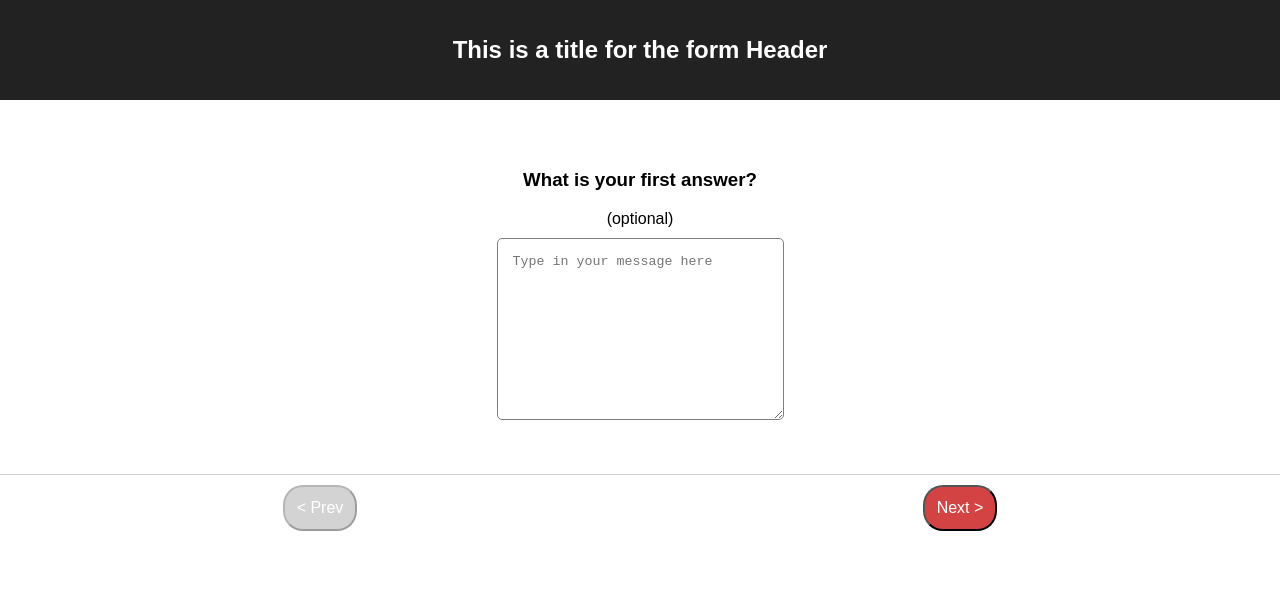
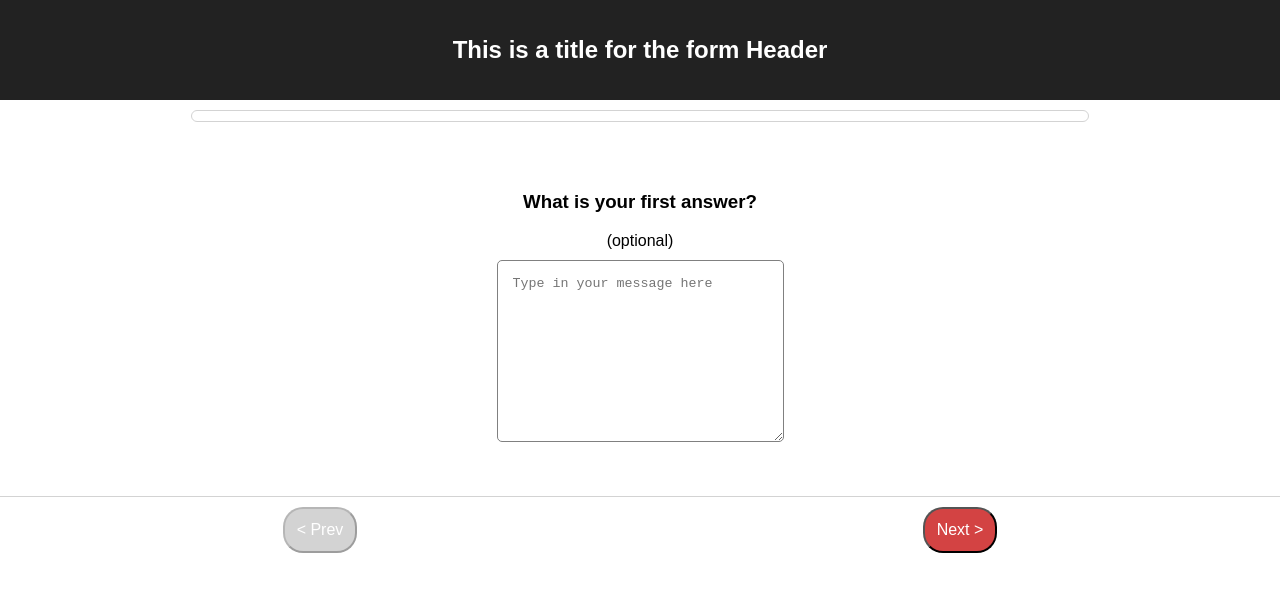
Before and after one commit to antonybudianto/exercise01, a React (Create React App) app: page / in a window 1280 px wide. Shown: the top 592 px of the page. Built offline with nearby package versions, Linux system fonts and the light colour scheme.

Commit message:
Init form progress

```diff
--- a/src/containers/FormView/FormView.js
+++ b/src/containers/FormView/FormView.js
@@ -3,6 +3,7 @@ import React, { Component } from 'react'
 import FormHeader from './components/FormHeader/FormHeader'
 import FormBody from './components/FormBody/FormBody'
 import FormFooter from './components/FormFooter/FormFooter'
+import FormProgress from './components/FormProgress/FormProgress'
 import { FORM_DATA } from '../../data/form'
 
 class FormView extends Component {
@@ -10,6 +11,7 @@ class FormView extends Component {
     return (
       <div>
         <FormHeader title={FORM_DATA.title} />
+        <FormProgress maxStep={FORM_DATA.questions.length} />
         <FormBody questions={FORM_DATA.questions} />
         <FormFooter totalQuestions={FORM_DATA.questions.length} />
       </div>
--- /dev/null
+++ b/src/containers/FormView/components/FormProgress/FormProgress.css
@@ -0,0 +1,15 @@
+.FormProgress {
+  height: 10px;
+  border: 1px solid lightgray;
+  border-radius: 30px;
+  background-color: white;
+  width: 70%;
+  margin: auto;
+  margin-top: 10px;
+}
+
+.FormProgress__Bar {
+  background-color: rgb(106, 233, 106);
+  height: 100%;
+  transition: height 1s ease-in;
+}
--- /dev/null
+++ b/src/containers/FormView/components/FormProgress/FormProgress.js
@@ -0,0 +1,23 @@
+import React from 'react'
+import { connect } from 'react-redux'
+
+import './FormProgress.css'
+
+const FormProgress = ({ step, maxStep }) => {
+  return (
+    <div className="FormProgress">
+      <div
+        className="FormProgress__Bar"
+        style={{
+          width: (step / maxStep) * 100 + '%'
+        }}
+      />
+    </div>
+  )
+}
+
+const mapStateToProps = state => ({
+  step: state.form.currentStep - 1
+})
+
+export default connect(mapStateToProps)(FormProgress)
```
